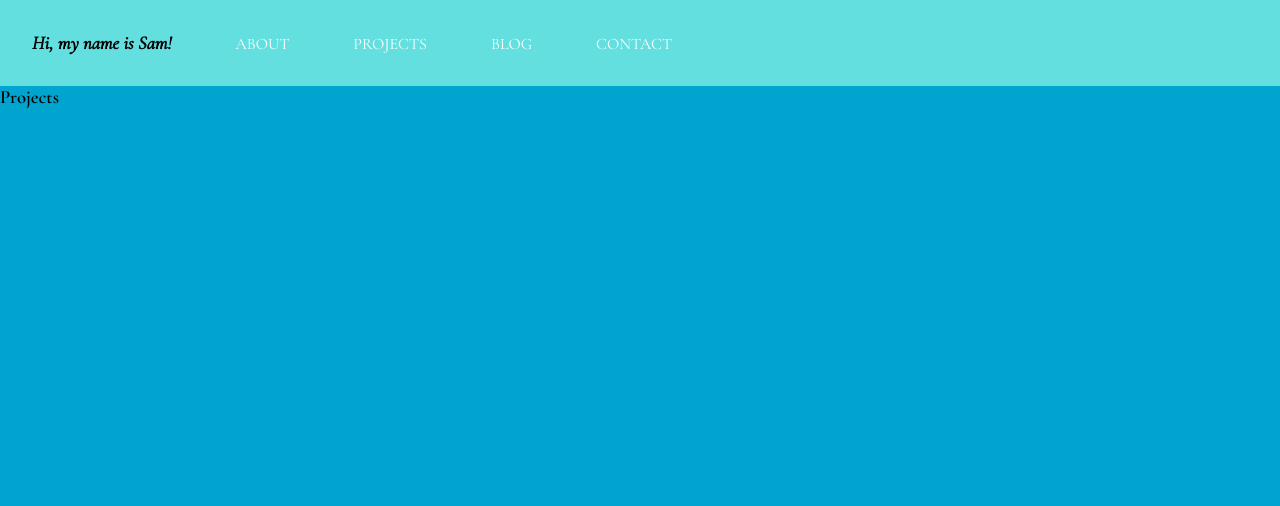
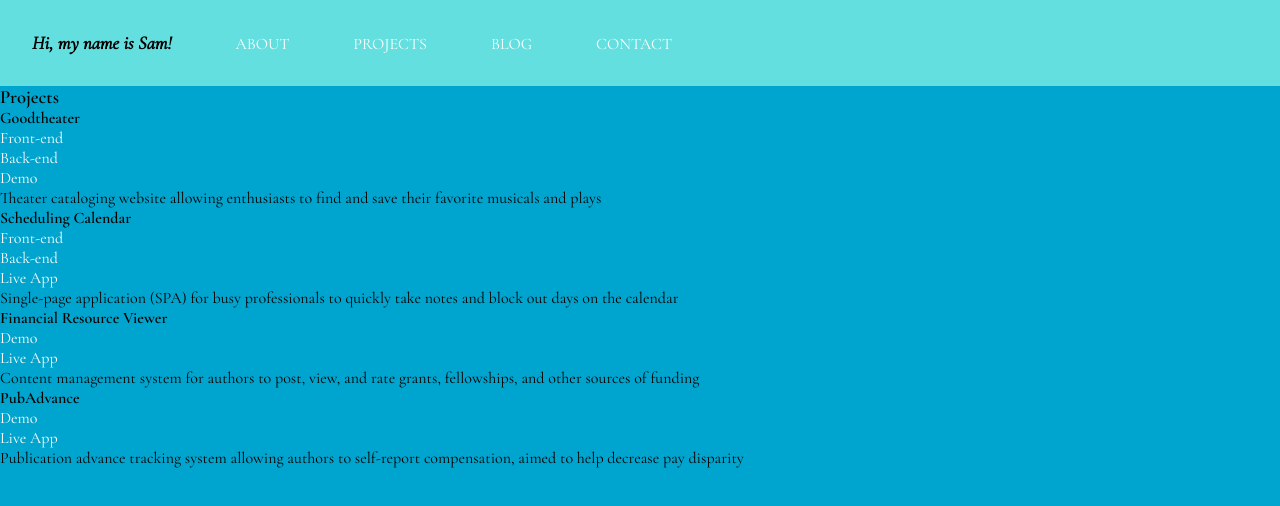
Before and after one commit to isphinxs/portfolio, a React (Create React App) app: page /projects in a window 1280 px wide. Shown: the top 506 px of the page. Built offline with nearby package versions, Linux system fonts and the light colour scheme.

Commit message:
Add projects data and create Project component

```diff
--- /dev/null
+++ b/src/components/Project.js
@@ -0,0 +1,16 @@
+import React from 'react';
+
+const Project = (props) => {
+    return(
+        <ul>
+            <li><h4>{props.project.title}</h4></li>
+            { props.project.frontend ? <li><a href={props.project.frontend}>Front-end</a></li> : null }
+            { props.project.backend ? <li><a href={props.project.backend}>Back-end</a></li> : null }
+            { props.project.demo ? <li><a href={props.project.demo}>Demo</a></li> : null }
+            { props.project.live ? <li><a href={props.project.live}>Live App</a></li> : null }
+            <li>{props.project.description}</li>
+        </ul>
+    )
+}
+
+export default Project;
--- a/src/components/Projects.js
+++ b/src/components/Projects.js
@@ -1,8 +1,44 @@
 import React from 'react';
+import Project from './Project';
+
+const projects = [
+    {
+        title: "Goodtheater",
+        frontend: "https://github.com/isphinxs/theater-client",
+        backend: "https://github.com/isphinxs/theater-api",
+        demo: "https://youtu.be/sqfp5cil7Gs",
+        description: "Theater cataloging website allowing enthusiasts to find and save their favorite musicals and plays"
+    },
+    {
+        title: "Scheduling Calendar",
+        frontend: "https://github.com/isphinxs/schedule-master-client",
+        backend: "https://github.com/isphinxs/schedule-master-api",
+        live: "https://isphinxs.github.io/schedule-master-client",
+        description: "Single-page application (SPA) for busy professionals to quickly take notes and block out days on the calendar"
+
+    },
+    {
+        title: "Financial Resource Viewer",
+        code: "https://github.com/isphinxs/resource-viewer",
+        demo: "https://youtu.be/kOxTEO_xcBE",
+        live: "https://evening-lowlands-43805.herokuapp.com/",
+        description: "Content management system for authors to post, view, and rate grants, fellowships, and other sources of funding"
+    },
+    {
+        title: "PubAdvance",
+        code: "https://github.com/isphinxs/pub_advance",
+        demo: "https://youtu.be/VIwfeF5FMSA",
+        live: "https://warm-gorge-84054.herokuapp.com",
+        description: "Publication advance tracking system allowing authors to self-report compensation, aimed to help decrease pay disparity"
+    }
+]
 
 function Projects() {
     return(
-        <h3>Projects</h3>
+        <div>
+            <h3>Projects</h3>
+            {projects.map(project => <Project project={project} />)}
+        </div>
     );
 }
 
```
